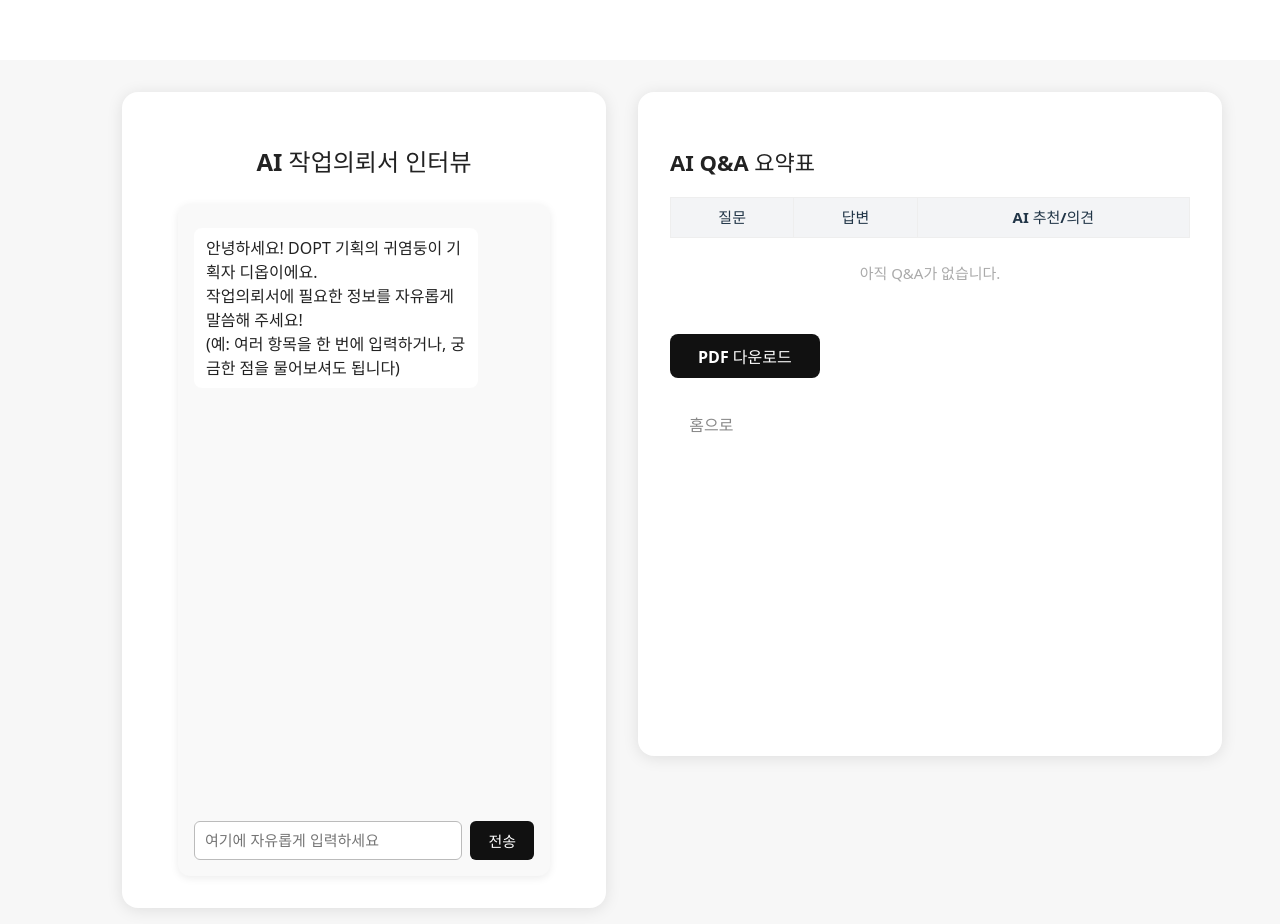
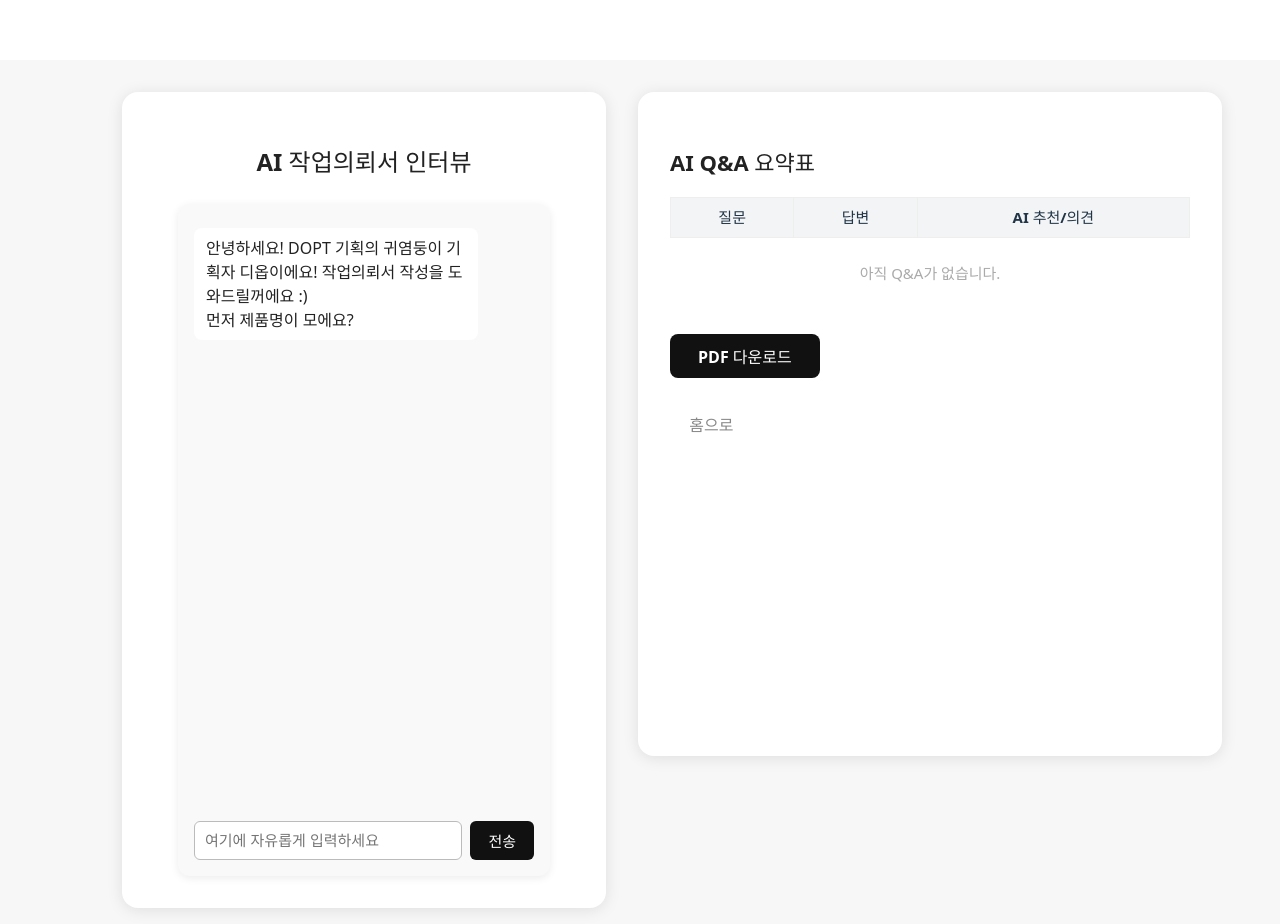
Before and after one commit to doptplanning/my-planner-tool, a React (Vite) app: page /ai-interview in a window 1280 px wide. Shown: the top 924 px of the page. Built offline with nearby package versions, Linux system fonts and the light colour scheme.

Commit message:
AIChatBox greeting: 제품명부터 자연스럽게 질문하는 인사말로 변경

```diff
--- a/src/components/AIChat/AIChatBox.tsx
+++ b/src/components/AIChat/AIChatBox.tsx
@@ -15,7 +15,7 @@ interface AIChatBoxProps {
 }
 
 const greeting =
-  '안녕하세요! DOPT 기획의 귀염둥이 기획자 디옵이에요.\n작업의뢰서에 필요한 정보를 자유롭게 말씀해 주세요!\n(예: 여러 항목을 한 번에 입력하거나, 궁금한 점을 물어보셔도 됩니다)';
+  '안녕하세요! DOPT 기획의 귀염둥이 기획자 디옵이에요! 작업의뢰서 작성을 도와드릴꺼에요 :)\n먼저 제품명이 모에요?';
 
 const AIChatBox: React.FC<AIChatBoxProps> = ({ onAIResult, width = 340, height = '80vh', style, onQAListChange }) => {
   const [messages, setMessages] = useState<{ role: 'user' | 'ai'; content: string }[]>([{ role: 'ai', content: greeting }]);
```
